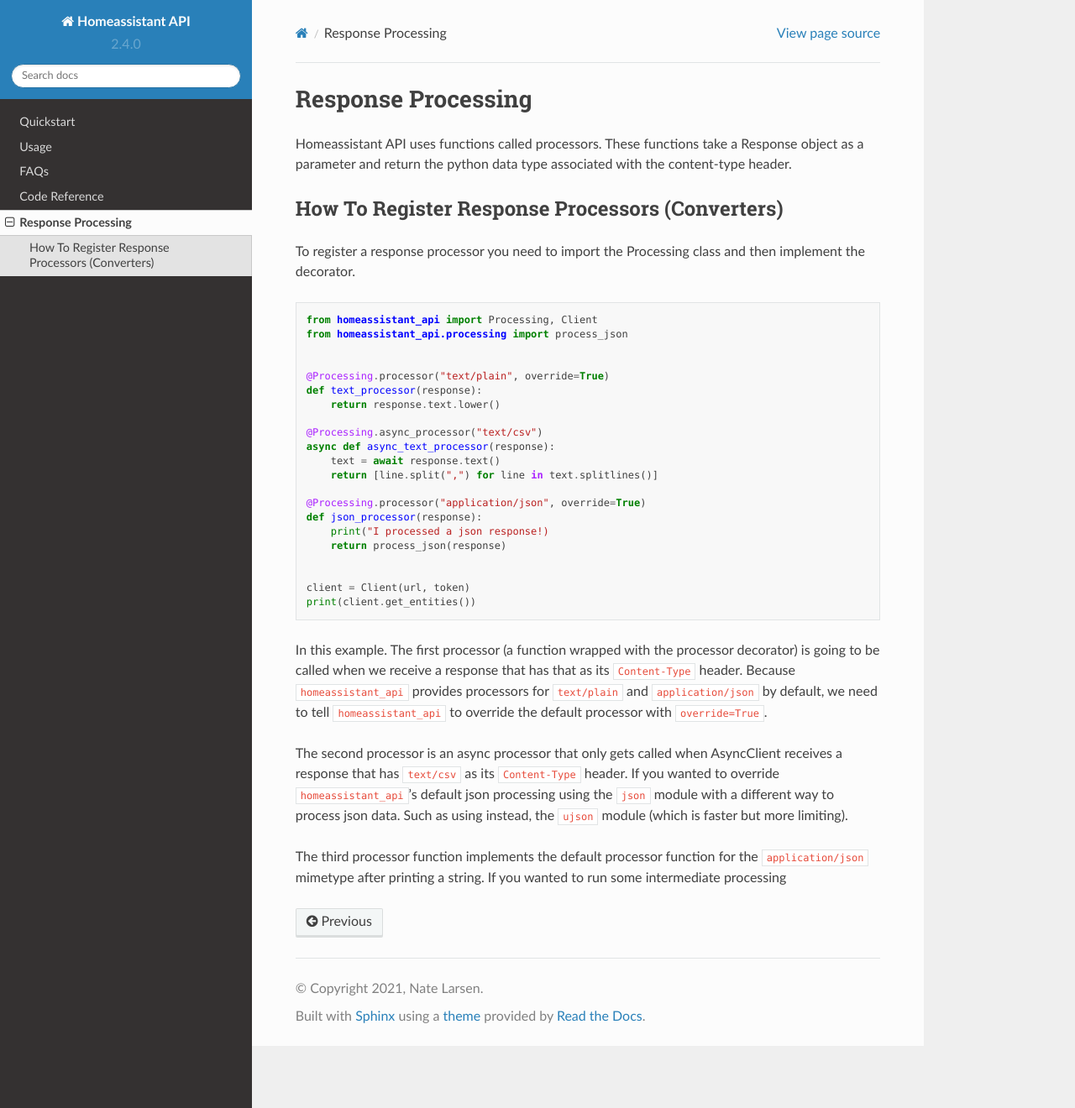
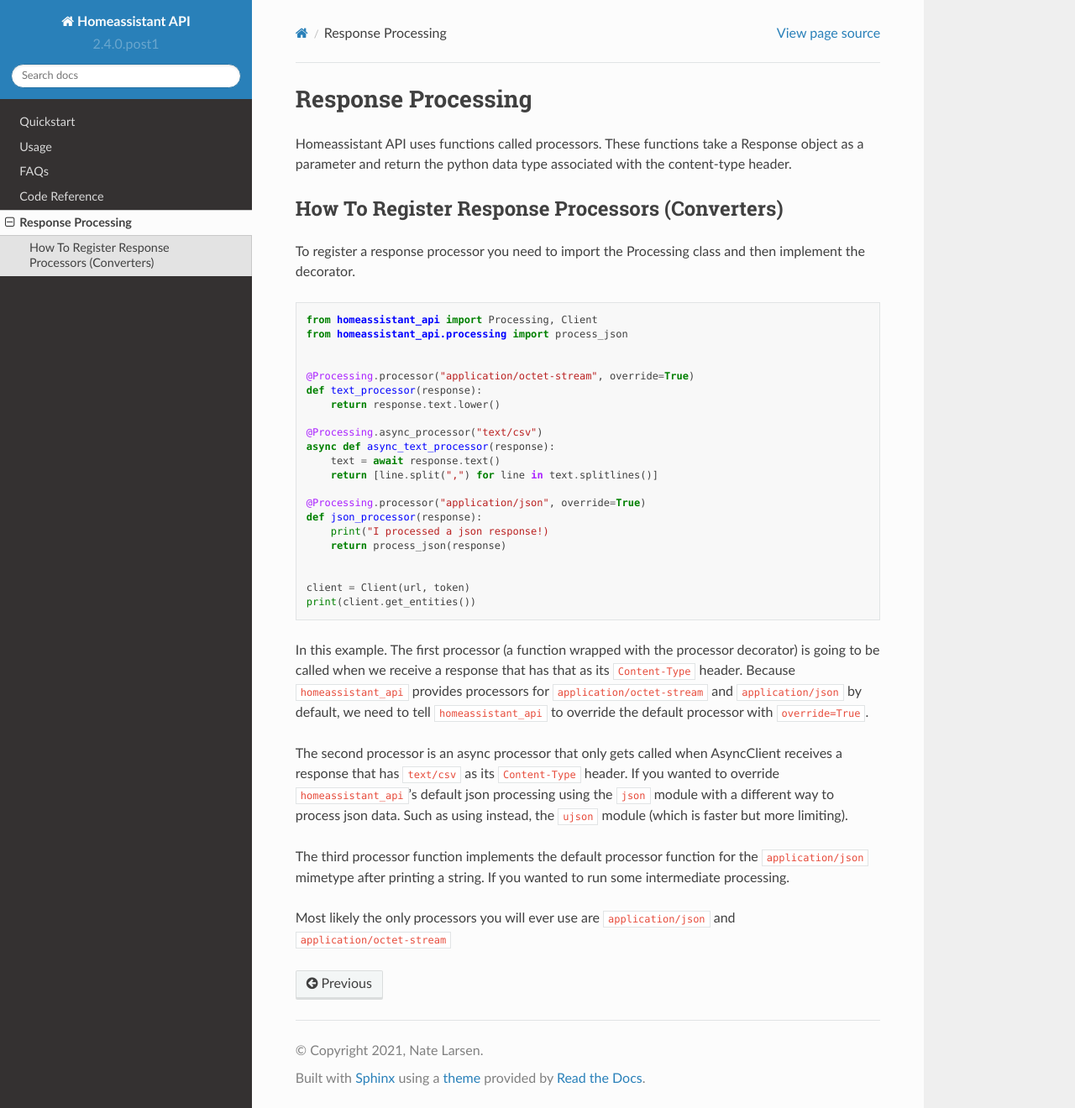
Before and after one commit to GrandMoff100/HomeAssistantAPI, a Sphinx documentation site: the page built from docs/processing.rst, in a window 1280 px wide and 1320 px high. Shown: the whole window at 84% size. Built offline with Sphinx 7.4.7 and the Read the Docs theme 2.0.0, drawn with Linux system fonts in a browser that asks for light colours; pages that are not in the unit, such as notebooks, are missing from menus.

Commit message:
Post version fixes

```diff
--- a/docs/processing.rst
+++ b/docs/processing.rst
@@ -15,7 +15,7 @@ To register a response processor you need to import the Processing class and the
     from homeassistant_api.processing import process_json
 
 
-    @Processing.processor("text/plain", override=True)
+    @Processing.processor("application/octet-stream", override=True)
     def text_processor(response):
         return response.text.lower()
 
@@ -33,9 +33,10 @@ To register a response processor you need to import the Processing class and the
     client = Client(url, token)
     print(client.get_entities())
 
+
 In this example.
 The first processor (a function wrapped with the processor decorator) is going to be called when we receive a response that has that as its :code:`Content-Type` header.
-Because :code:`homeassistant_api` provides processors for :code:`text/plain` and :code:`application/json` by default,
+Because :code:`homeassistant_api` provides processors for :code:`application/octet-stream` and :code:`application/json` by default,
 we need to tell :code:`homeassistant_api` to override the default processor with :code:`override=True`.
 
 The second processor is an async processor that only gets called when AsyncClient receives a response that has :code:`text/csv` as its :code:`Content-Type` header.
@@ -43,4 +44,6 @@ If you wanted to override :code:`homeassistant_api`'s default json processing us
 Such as using instead, the :code:`ujson` module (which is faster but more limiting).
 
 The third processor function implements the default processor function for the :code:`application/json` mimetype after printing a string.
-If you wanted to run some intermediate processing
+If you wanted to run some intermediate processing.
+
+Most likely the only processors you will ever use are :code:`application/json` and :code:`application/octet-stream`
--- a/homeassistant_api/__init__.py
+++ b/homeassistant_api/__init__.py
@@ -3,5 +3,5 @@ from .models import Group, Entity, Domain, Service, State, Event
 from .processing import Processing
 
 
-__version__ = '2.4.0'
+__version__ = '2.4.0.post1'
 __name__ = 'Homeassistant API'
```
Also changed, not shown: 2 other files.
